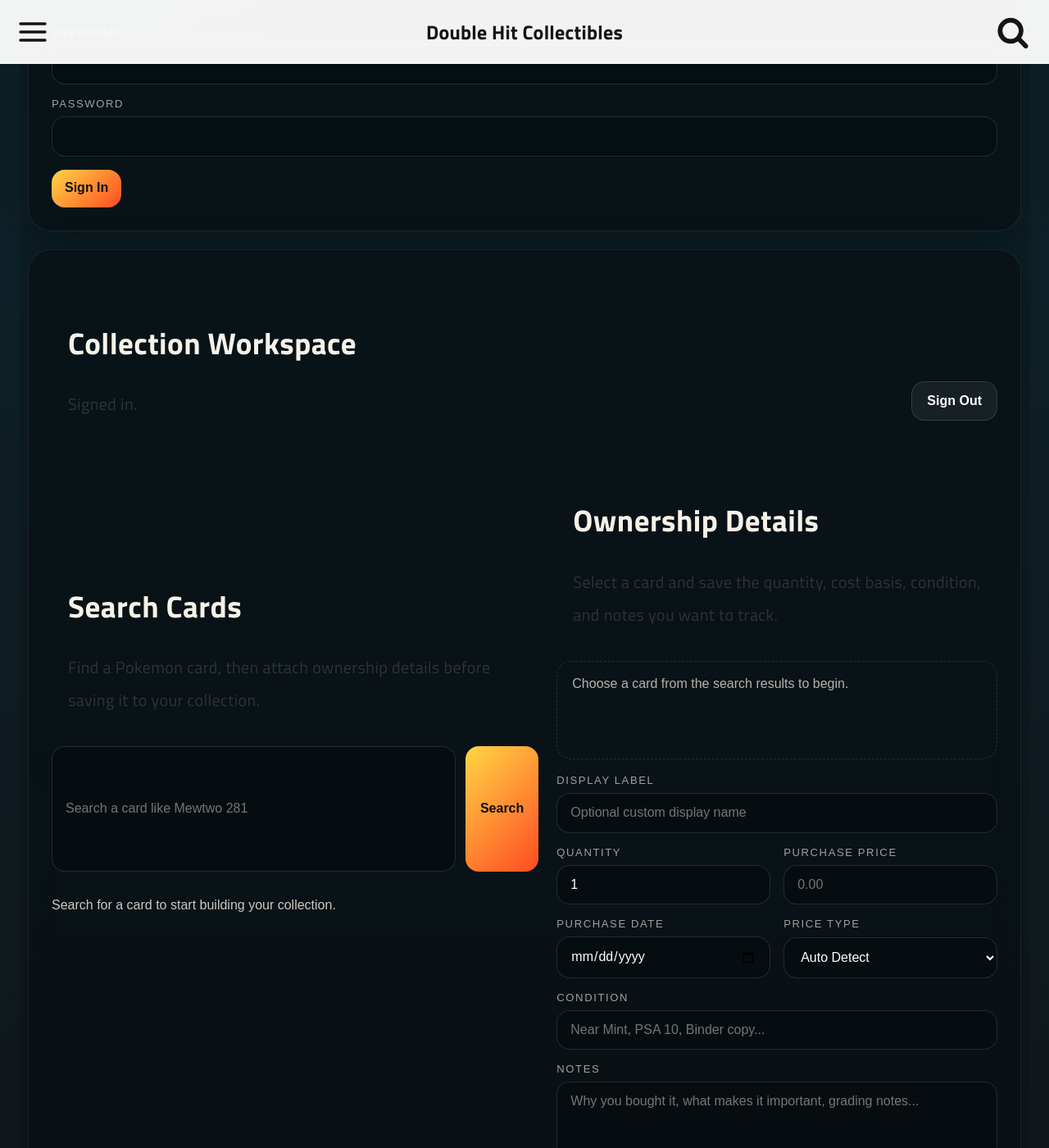
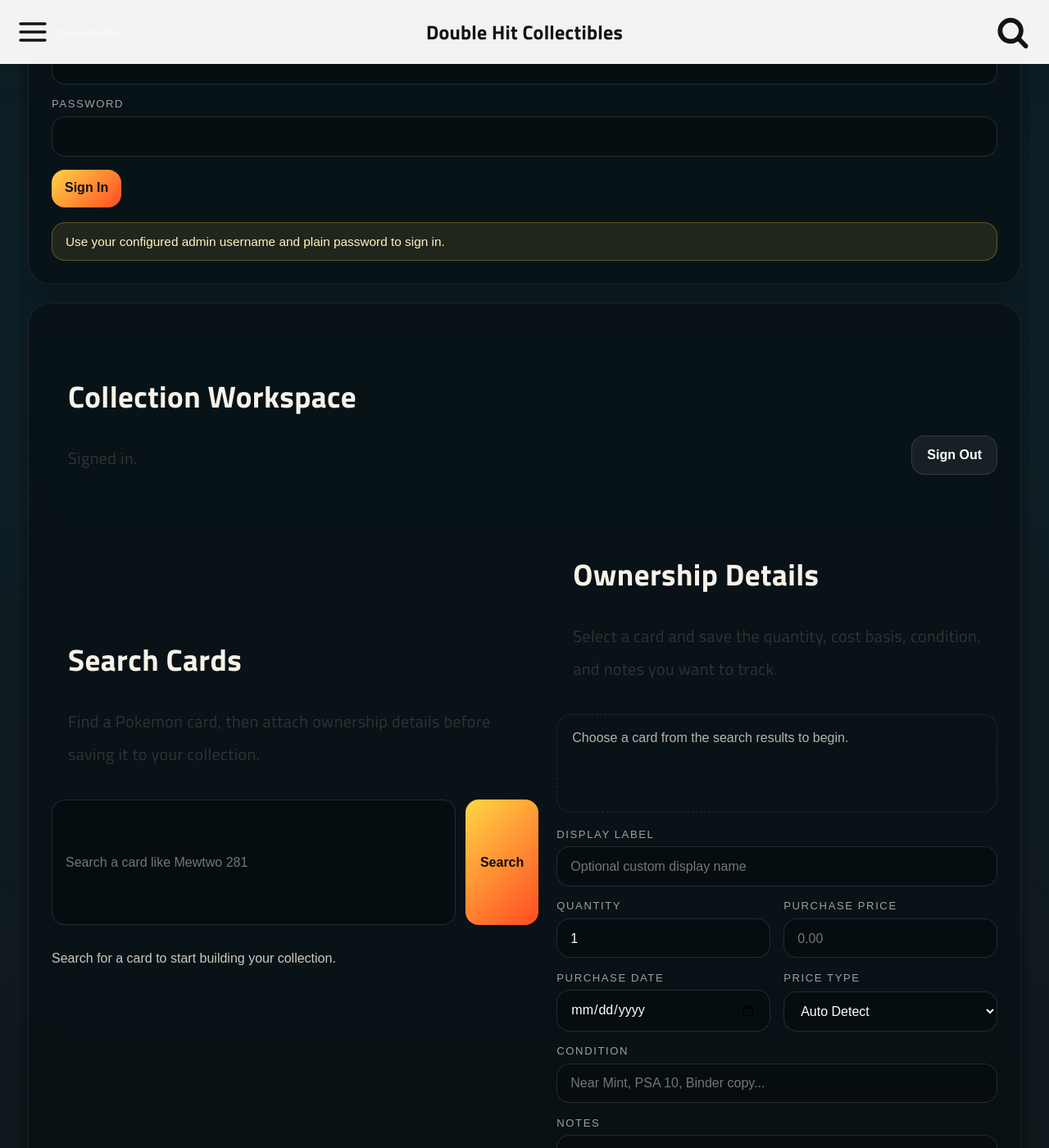
Before and after one commit to doublehitcollectibles/doublehitcollectibles.github.io, a Jekyll site: the page built from pages/manage-collection.md, in a window 1280 px wide and 1400 px high, scrolled down 937 px. Shown: the whole window at 82% size. Built offline with Jekyll 4.4.1, drawn with Linux system fonts in a browser that asks for light colours; a script that is not in the unit is left out.

Commit message:
Show admin login errors inline

```diff
--- a/_sass/_collection.scss
+++ b/_sass/_collection.scss
@@ -367,6 +367,33 @@
   gap: 12px;
 }
 
+.collection-admin-feedback {
+  padding: 14px 16px;
+  border-radius: 16px;
+  border: 1px solid rgba(255, 255, 255, 0.08);
+  background: rgba(255, 255, 255, 0.04);
+  color: rgba(246, 242, 232, 0.88);
+  font-size: 0.96rem;
+}
+
+.collection-admin-feedback[data-mode="error"] {
+  border-color: rgba(255, 106, 99, 0.42);
+  background: rgba(255, 106, 99, 0.12);
+  color: #ffe5e2;
+}
+
+.collection-admin-feedback[data-mode="worker"] {
+  border-color: rgba(50, 210, 150, 0.42);
+  background: rgba(50, 210, 150, 0.12);
+  color: #dcfff0;
+}
+
+.collection-admin-feedback[data-mode="info"] {
+  border-color: rgba(255, 214, 68, 0.28);
+  background: rgba(255, 214, 68, 0.1);
+  color: #fff4c5;
+}
+
 .collection-admin-actions button,
 .collection-admin-secondary,
 .collection-admin-danger {
--- a/assets/js/collection-admin.js
+++ b/assets/js/collection-admin.js
@@ -12,6 +12,7 @@
     status: app.querySelector("[data-admin-status]"),
     loginCard: app.querySelector("[data-admin-login-card]"),
     loginForm: app.querySelector("[data-admin-login-form]"),
+    loginFeedback: app.querySelector("[data-admin-login-feedback]"),
     workspace: app.querySelector("[data-admin-workspace]"),
     sessionCopy: app.querySelector("[data-admin-session-copy]"),
     logoutButton: app.querySelector("[data-admin-logout]"),
@@ -65,6 +66,23 @@
     elements.status.setAttribute("data-mode", mode || "info");
   }
 
+  function renderLoginFeedback(message, mode) {
+    if (!elements.loginFeedback) {
+      return;
+    }
+
+    if (!message) {
+      elements.loginFeedback.hidden = true;
+      elements.loginFeedback.textContent = "";
+      elements.loginFeedback.removeAttribute("data-mode");
+      return;
+    }
+
+    elements.loginFeedback.hidden = false;
+    elements.loginFeedback.textContent = message;
+    elements.loginFeedback.setAttribute("data-mode", mode || "info");
+  }
+
   function buildHeaders(includeAuth) {
     const headers = new Headers({
       "content-type": "application/json",
@@ -112,6 +130,10 @@
   function setAuthenticated(authenticated) {
     elements.loginCard.hidden = authenticated;
     elements.workspace.hidden = !authenticated;
+
+    if (authenticated) {
+      renderLoginFeedback("", "info");
+    }
   }
 
   function setFormDisabled(form, disabled) {
@@ -449,6 +471,7 @@
 
   async function submitLogin(event) {
     event.preventDefault();
+    renderLoginFeedback("Signing in...", "info");
 
     const formData = new FormData(elements.loginForm);
     const username = String(formData.get("username") || "").trim();
@@ -472,6 +495,7 @@
     if (!apiBase) {
       setAuthenticated(false);
       setWorkspaceEnabled(false);
+      renderLoginFeedback("Set pokemon_api_base_url before using the admin login.", "error");
       renderStatus("Set site.pokemon_api_base_url to your Cloudflare Worker URL to use the admin workspace.", "error");
       return;
     }
@@ -480,6 +504,7 @@
 
     if (!state.token) {
       setAuthenticated(false);
+      renderLoginFeedback("Use your configured admin username and plain password to sign in.", "info");
       renderStatus("Sign in to manage the Cloudflare-backed collection.", "info");
       return;
     }
@@ -498,6 +523,7 @@
     } catch (error) {
       setToken("");
       setAuthenticated(false);
+      renderLoginFeedback("Your previous admin session expired. Sign in again.", "error");
       renderStatus(error instanceof Error ? error.message : "Session expired. Sign in again.", "error");
     }
   }
@@ -513,6 +539,7 @@
     elements.cardList.innerHTML = "";
     elements.searchFeedback.textContent = "Search for a card to start building your collection.";
     resetForm(true);
+    renderLoginFeedback("You have been signed out.", "info");
     setAuthenticated(false);
     renderStatus("Signed out. Sign in to manage the Cloudflare-backed collection.", "info");
   }
@@ -520,7 +547,9 @@
   function bindEvents() {
     elements.loginForm.addEventListener("submit", (event) => {
       submitLogin(event).catch((error) => {
-        renderStatus(error instanceof Error ? error.message : "Login failed.", "error");
+        const message = error instanceof Error ? error.message : "Login failed.";
+        renderLoginFeedback(message, "error");
+        renderStatus(message, "error");
       });
     });
 
@@ -550,6 +579,7 @@
 
   bindEvents();
   checkSession().catch((error) => {
+    renderLoginFeedback(error instanceof Error ? error.message : "Admin workspace failed to initialize.", "error");
     renderStatus(error instanceof Error ? error.message : "Admin workspace failed to initialize.", "error");
   });
 })();
--- a/pages/manage-collection.md
+++ b/pages/manage-collection.md
@@ -48,6 +48,7 @@
           <button type="submit">Sign In</button>
         </div>
       </form>
+      <div class="collection-admin-feedback" data-admin-login-feedback hidden></div>
     </section>
 
     <section class="collection-grid-wrap collection-admin-card" data-admin-workspace hidden>
```
